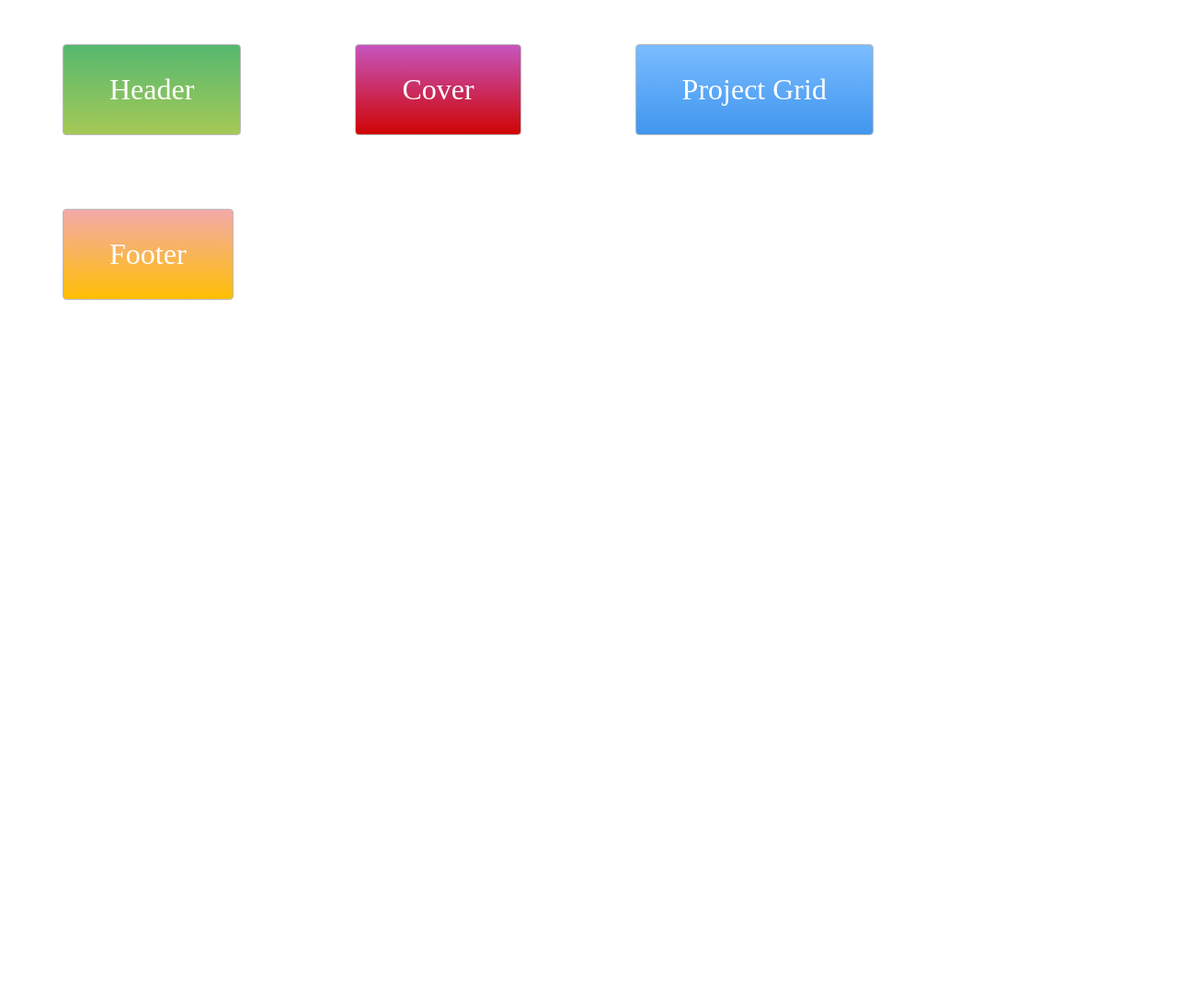
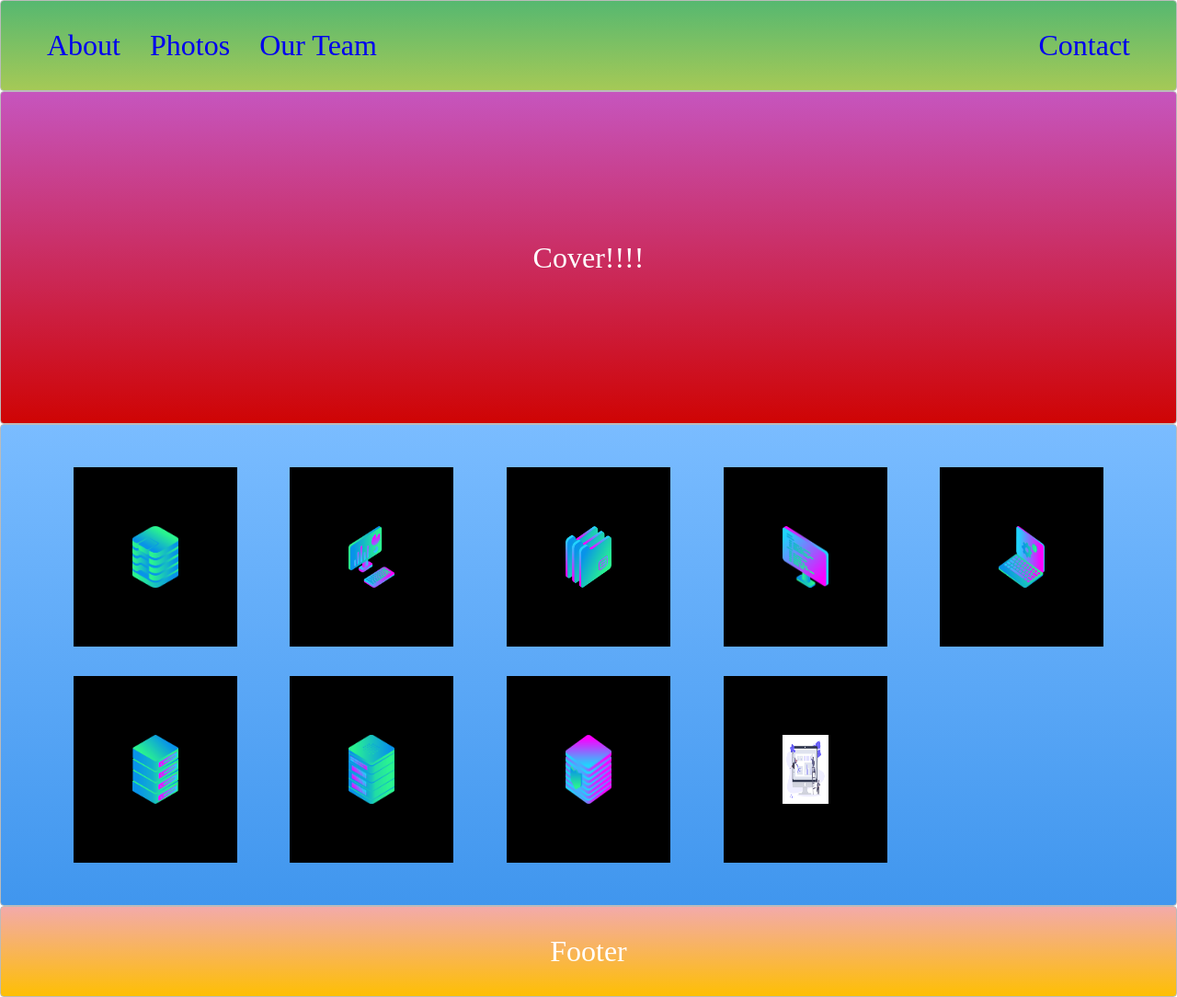
Before and after one commit to Pawper/CSS-Layout---Zero-to-Master---The-Complete-Web-Developer, a plain HTML site: page index.html in a window 1280 px wide. Shown: the whole page at 92% size. Before the commit the page ends 800 px from the top, so only its background shows below. Drawn offline with Linux system fonts and the light colour scheme.

Commit message:
My attempt

```diff
--- a/index.html
+++ b/index.html
@@ -1,13 +1,35 @@
 <!DOCTYPE html>
 <html>
+
 <head>
   <title>Layout Master</title>
-  <link rel="stylesheet" type="text/css" href="./style.css">
+  <link rel="stylesheet" type="text/css" href="style.css">
 </head>
+
 <body>
-  <div class="zone green">Header</div>
-  <div class="zone red">Cover</div>
-  <div class="zone blue">Project Grid</div>
+  <div class="zone green">
+    <nav class="navbar1">
+      <li><a href="#about">About</a></li>
+      <li><a href="#photos">Photos</a></li>
+      <li><a href="#our-team">Our Team</a></li>
+    </nav>
+    <nav class="navbar2">
+      <li><a href="#contact">Contact</a></li>
+    </nav>
+  </div>
+  <div class="zone red">Cover!!!!</div>
+  <div class="zone blue">
+    <img src="img/data_storage_2_2.png" alt="">
+    <img src="img/desktop_analytics_2.png" alt="">
+    <img src="img/files_2.png" alt="">
+    <img src="img/monitor_coding_2.png" alt="">
+    <img src="img/monitor_settings_2.png" alt="">
+    <img src="img/server_2_2.png" alt="">
+    <img src="img/server_3.png" alt="">
+    <img src="img/server_safe_2.png" alt="">
+    <img src="img/undraw.png" alt="">
+  </div>
   <div class="zone yellow">Footer</div>
 </body>
+
 </html>
--- a/style.css
+++ b/style.css
@@ -1,8 +1,58 @@
+body {
+    display: flex;
+    flex-direction: column;
+    padding: 0;
+    margin: 0;
+    color: white;
+}
+
+.green {
+    display: flex;
+    flex-wrap: wrap;
+    gap: 2rem;
+    justify-content: space-between;
+}
+.green nav {
+    gap: 2rem;
+    list-style: none;
+}
+.green nav:first-of-type {
+    display: flex;
+    flex-wrap: wrap;
+}
+.green a {
+    text-decoration: none;
+}
+
+.red {
+    display: flex;
+    justify-content: center;
+    align-items: center;
+    height: 300px;
+}
+
+.blue {
+    display: grid;
+    grid-template-columns: repeat(auto-fill, minmax(200px, 1fr));
+    align-items: stretch;
+    justify-items: center;
+}
+.blue img {
+    width: 50px;
+    padding: 4rem;
+    margin: 1rem;
+    background-color: black;
+}
+
+.yellow {
+    text-align: center;
+}
+
 .zone {
     padding:30px 50px;
-    margin:40px 60px;
+    /* margin:40px 60px; */
     cursor:pointer;
-    display:inline-block;
+    /* display:inline-block; */
     color:#FFF;
     font-size:2em;
     border-radius:4px;
```
